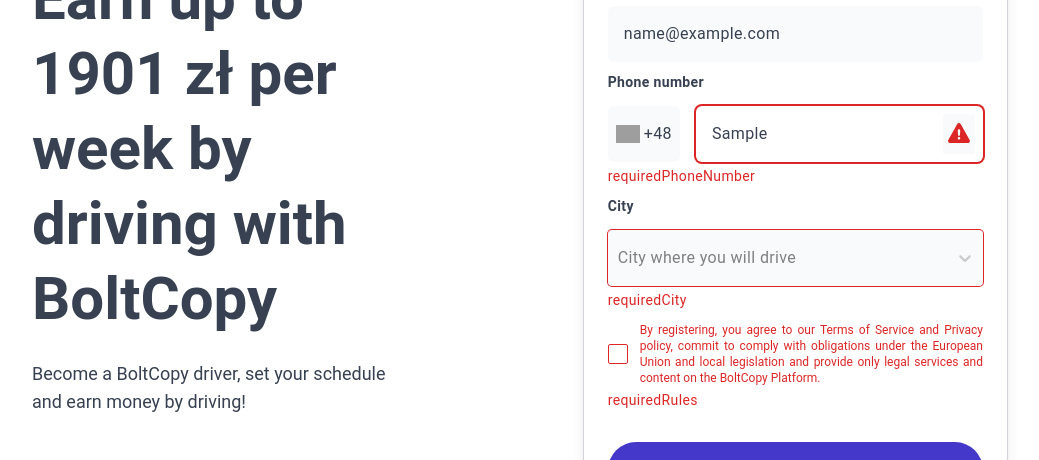
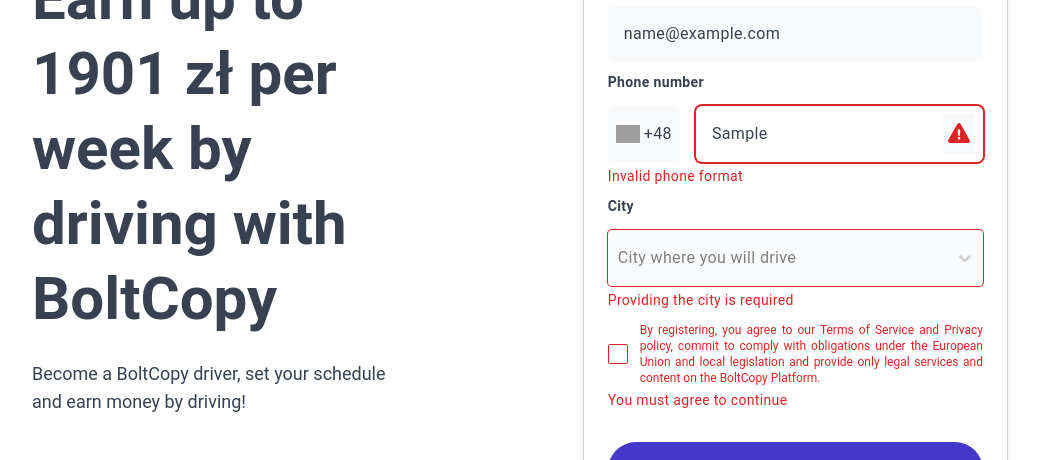
Before and after one commit to rafalzzz/bolt-clone, a Next.js app: page /en/driver in a window 1280 px wide. Both pictures are taken after typing "name@example.com", "Sample", "Sample" into the empty fields and a click on the button "Register as a driver". Shown: the part 200-660 px from the top of the page, without its empty margins (120-1159 px from the left). Built offline with nearby package versions, Linux system fonts and the light colour scheme; no server answers; grey boxes are pictures that could not be loaded.

Commit message:
add error translations

```diff
--- a/src/features/driver/schemas/driver-register-form-schema.ts
+++ b/src/features/driver/schemas/driver-register-form-schema.ts
@@ -11,7 +11,7 @@
   [EDriverRegisterFormKeys.PHONE_NUMBER]: z
     .string()
     .nonempty(EErrorKeys.REQUIRED_PHONE_NUMBER)
-    .regex(/^\D*(\d\D*){9}$/, EErrorKeys.REQUIRED_PHONE_NUMBER),
+    .regex(/^\D*(\d\D*){9}$/, EErrorKeys.INVALID_PHONE_NUMBER),
   [EDriverRegisterFormKeys.CITY]: z.string({ message: EErrorKeys.REQUIRED_CITY }).nonempty({
     message: EErrorKeys.REQUIRED_CITY,
   }),
--- a/src/shared/components/form-item-container/index.tsx
+++ b/src/shared/components/form-item-container/index.tsx
@@ -1,3 +1,4 @@
+import { useTranslations } from 'next-intl';
 import { FC, PropsWithChildren } from 'react';
 
 import './form-item-container.scss';
@@ -6,11 +7,15 @@
   error?: string;
 };
 
-const FormItemContainer: FC<PropsWithChildren<TFormItemContainer>> = ({ error, children }) => (
-  <div className='form-item-container'>
-    <>{children}</>
-    {!!error && <p className='form-item-container__error'>{error}</p>}
-  </div>
-);
+const FormItemContainer: FC<PropsWithChildren<TFormItemContainer>> = ({ error, children }) => {
+  const t = useTranslations('FormErrors');
+
+  return (
+    <div className='form-item-container'>
+      <>{children}</>
+      {!!error && <p className='form-item-container__error'>{t(error)}</p>}
+    </div>
+  );
+};
 
 export default FormItemContainer;
--- a/src/translations/en.json
+++ b/src/translations/en.json
@@ -32,5 +32,13 @@
     "poland": "Poland",
     "rzeszow": "Rzeszow",
     "warsaw": "Warsaw"
+  },
+  "FormErrors": {
+    "requiredEmail": "Providing the email is required",
+    "invalidEmail": "Please enter a valid email",
+    "requiredPhoneNumber": "Providing the phone number is required",
+    "invalidPhoneNumber": "Invalid phone format",
+    "requiredCity": "Providing the city is required",
+    "requiredRules": "You must agree to continue"
   }
 }
--- a/src/translations/pl.json
+++ b/src/translations/pl.json
@@ -32,5 +32,13 @@
     "poland": "Polska",
     "rzeszow": "Rzeszów",
     "warsaw": "Warszawa"
+  },
+  "FormErrors": {
+    "requiredEmail": "Podanie adresu e-mail jest wymagane",
+    "invalidEmail": "Wprowadź poprawny adres e-mail",
+    "requiredPhoneNumber": "Podanie numeru telefonu jest wymagane",
+    "invalidPhoneNumber": "Nieprawidłowy format numeru telefonu",
+    "requiredCity": "Podanie miasta jest wymagane",
+    "requiredRules": "Musisz się zgodzić aby kontynuwać rejestracje"
   }
 }
```
